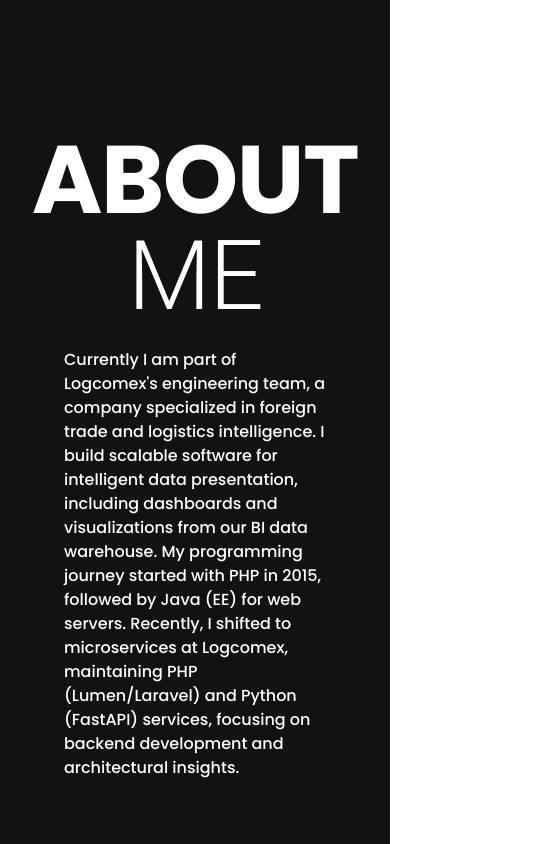
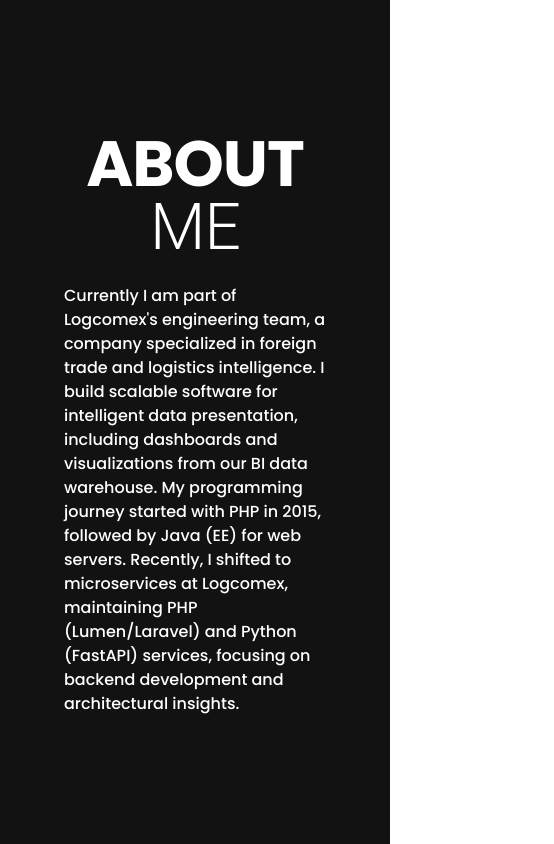
Before and after one commit to borica/borica-portfolio, a Vue app: page / in a window 390 px wide. Shown: the part 820-1664 px from the top of the page, 554 px wide, since content can reach past the window. Built offline with nearby package versions, Linux system fonts and the light colour scheme.

Commit message:
Mobile text adjustment;

```diff
--- a/src/App.vue
+++ b/src/App.vue
@@ -24,6 +24,13 @@ import Footer from "@/components/Footer.vue";
 </script>
 
 <style>
+
+@media (max-width: 960px) {
+  .text-h1 {
+    font-size: 4rem !important;
+  }
+}
+
 .poppins-thin {
   font-family: 'Poppins', sans-serif;
   font-weight: 100;
--- a/src/components/Experience.vue
+++ b/src/components/Experience.vue
@@ -4,7 +4,7 @@
       <v-col
         cols="12"
         lg="5"
-        class="mb-sm-10 d-flex justify-sm-center justify-lg-start"
+        class="mb-sm-10 d-flex justify-center justify-lg-start"
       >
         <div class="text-center">
           <p class="text-h1">{{ $t('experience.experience').toUpperCase() }}</p>
```
